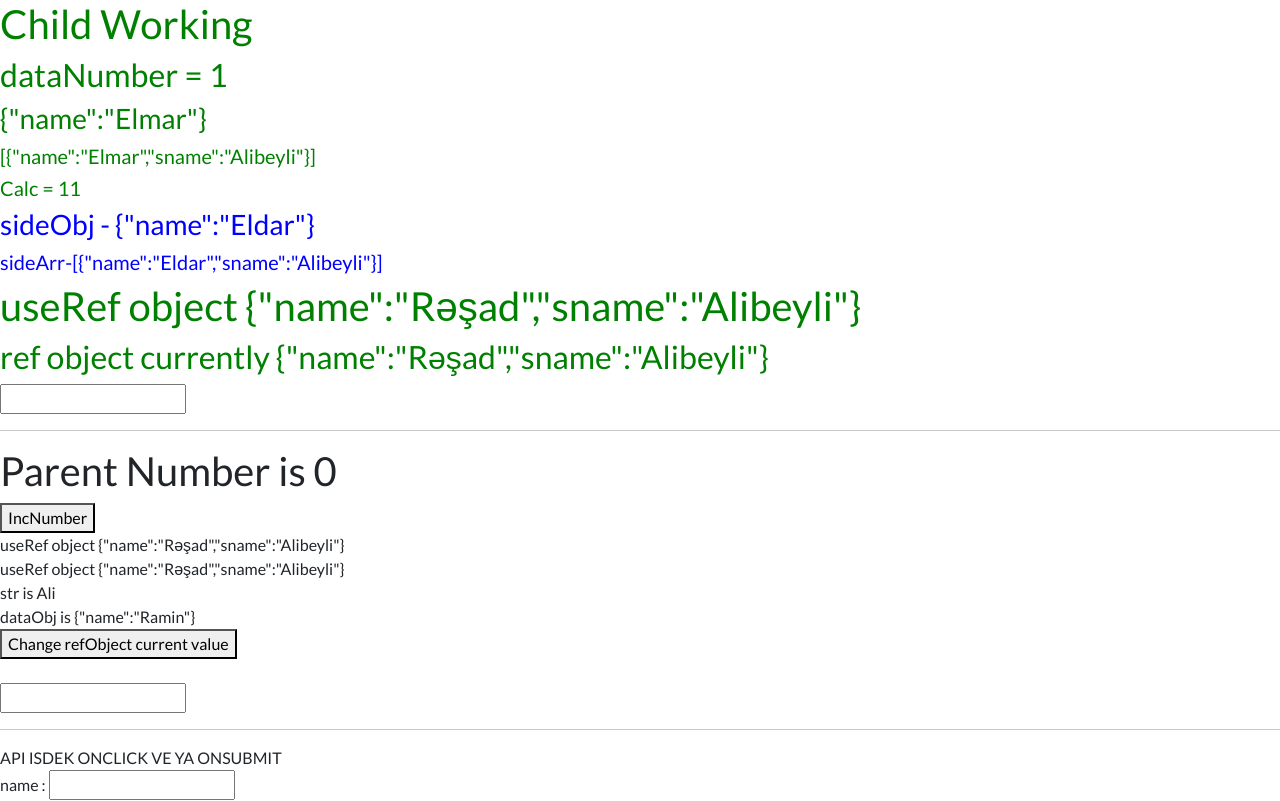
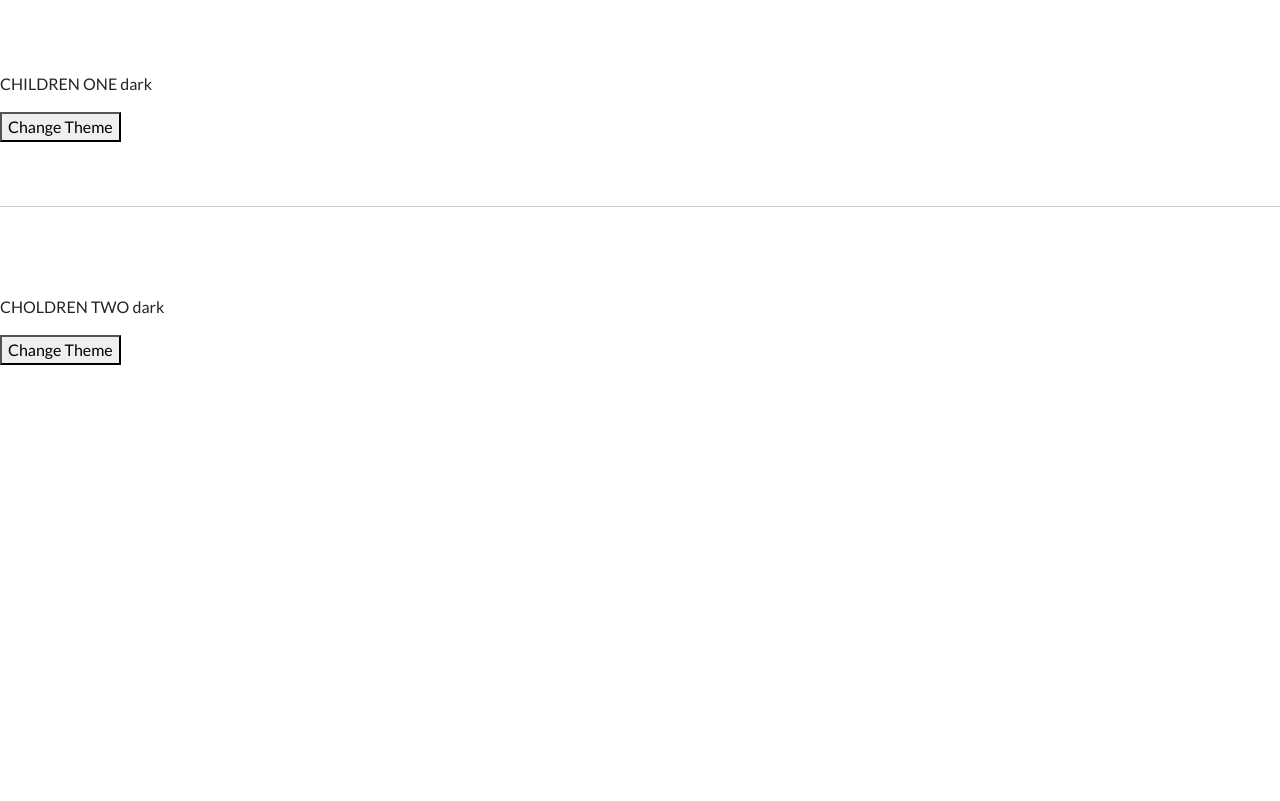
Before and after one commit to Elmar101/learn-app, a React (Create React App) app: page / in a window 1280 px wide. Shown: the top 801 px of the page. Built offline with nearby package versions, Linux system fonts and the light colour scheme.

Commit message:
Context Lessons One

```diff
--- a/src/container/App.tsx
+++ b/src/container/App.tsx
@@ -1,6 +1,8 @@
 import Header from "../components/header/Header";
 import MyRouters from "../components/router/MyRouters";
+import ParentApp from "../context-lessons/parent/ParentApp";
 import HomeView from "../pages/home-pages/HomeView";
+import TestUseRef from "../test/testUseMemoUseCallbackUseRefReactMemo/testUseRef/TestUseRef";
 import UseMemoUseCallbackUseRefTest from "../test/testUseMemoUseCallbackUseRefReactMemo/UseMemoTestUseCallbackUseRef";
 
 import TestUseUpdateEffectHooks from "../test/useUpdateEffectHooks/TestUseUpdateEffectHooks";
@@ -13,9 +15,29 @@ import TestUseUpdateEffectHooks from "../test/useUpdateEffectHooks/TestUseUpdate
 } */
 
 //useMemo useCallbac useRef React.memo Lessons
+{/* <UseMemoUseCallbackUseRefTest/>  */}
+/* function App() {
+  return (
+    <>
+    <TestUseRef/>
+    </>
+  );
+} */
+
+/* function App() {
+  return (
+    <>
+   <UseMemoUseCallbackUseRefTest/>
+    </>
+  );
+} */
+
+//Context Lessons useContext createContext
 function App() {
   return (
-     <UseMemoUseCallbackUseRefTest/>
+    <>
+    <ParentApp/>
+    </>
   );
 }
 
--- /dev/null
+++ b/src/context-lessons/AppContext.tsx
@@ -0,0 +1,42 @@
+import { createContext, useContext, useState } from "react";
+
+interface IThemeProvider {
+  children?: React.ReactNode;
+}
+
+const ThemeContextState: React.Context<string> = createContext<string>("");
+
+const ThemeContextSetState = createContext<React.Dispatch<React.SetStateAction<string>> | undefined>(undefined);
+
+export const useStateThemeContext = () => {
+  const state = useContext(ThemeContextState);
+  if (!state) {
+    throw new Error(
+      "useStateThemeContext was called outside of the ThemeContextState provider"
+    );
+  }
+  return state;
+};
+
+export const useSetStateThemeContext = () => {
+  const useSetStateThemeContext = useContext(ThemeContextSetState);
+  if (!useSetStateThemeContext) {
+    throw new Error(
+      "useSetStateThemeContext was called outside of the ThemeContextSetState provider"
+    );
+  }
+  return useSetStateThemeContext;
+};
+
+export const ThemeProvider: React.FC<IThemeProvider> = (props) => {
+  const { children } = props;
+  const [state, setState] = useState("dark");
+
+  return (
+    <ThemeContextState.Provider value={state}>
+      <ThemeContextSetState.Provider value={setState}>
+        {children}
+      </ThemeContextSetState.Provider>
+    </ThemeContextState.Provider>
+  );
+};
--- /dev/null
+++ b/src/context-lessons/children/ChildrenOne.tsx
@@ -0,0 +1,15 @@
+import React from "react";
+import { useSetStateThemeContext, useStateThemeContext } from "../AppContext";
+
+const ChildrenOne = () => {
+  const value = useStateThemeContext();
+  const setValue = useSetStateThemeContext();
+  return (
+    <>
+      <p>CHILDREN ONE {value} </p>
+      <button onClick={() => setValue(value==="dark" ? "light" : 'dark')}> Change Theme </button>
+    </>
+  );
+};
+
+export default ChildrenOne;
--- /dev/null
+++ b/src/context-lessons/children/ChildrenTwo.tsx
@@ -0,0 +1,15 @@
+import React from 'react'
+import { useSetStateThemeContext, useStateThemeContext } from '../AppContext';
+
+const ChildrenTwo = () => {
+  const value = useStateThemeContext();
+  const setValue = useSetStateThemeContext();
+  return (
+    <>
+      <p>CHOLDREN TWO {value}</p>
+      <button onClick={()=>setValue("Light")}> Change Theme </button>
+    </>
+  )
+}
+
+export default ChildrenTwo
--- /dev/null
+++ b/src/context-lessons/parent/ParentApp.tsx
@@ -0,0 +1,23 @@
+import React from 'react'
+import { ThemeProvider } from '../AppContext'
+import ChildrenOne from '../children/ChildrenOne'
+import ChildrenTwo from '../children/ChildrenTwo'
+
+const ParentApp = () => {
+  return (
+    <ThemeProvider>
+        <br/> <br/> <br/>
+
+        <ChildrenOne/>
+
+        <br/> <br/> <br/>
+        <hr/>
+        <br/> <br/> <br/>
+
+        <ChildrenTwo/>
+
+    </ThemeProvider>
+  )
+}
+
+export default ParentApp
--- /dev/null
+++ b/src/test/testUseMemoUseCallbackUseRefReactMemo/testUseRef/TestUseRef.tsx
@@ -0,0 +1,25 @@
+import React,{useEffect, useState, useRef} from 'react'
+
+const TestUseRef = () => {
+  const [name , setName] = useState<string>("YAZ-");
+  const prevName = useRef<string | null>("YAZ-");
+  let jsName = "YAZ-"
+  useEffect(()=>{
+      console.log("FIRST USEEFFECT")
+      prevName.current = name;
+      jsName += name;
+  },[name]);
+  return (
+      <>
+        <div>NAME : {name} </div>
+        <div>PREVNAME : {prevName.current} </div>
+        <div>JSNAME : {jsName}</div>
+        <input
+            value = {name}
+            onChange = {({target})=> setName(target.value)}
+        />
+     </>
+  )
+}
+
+export default TestUseRef
```
